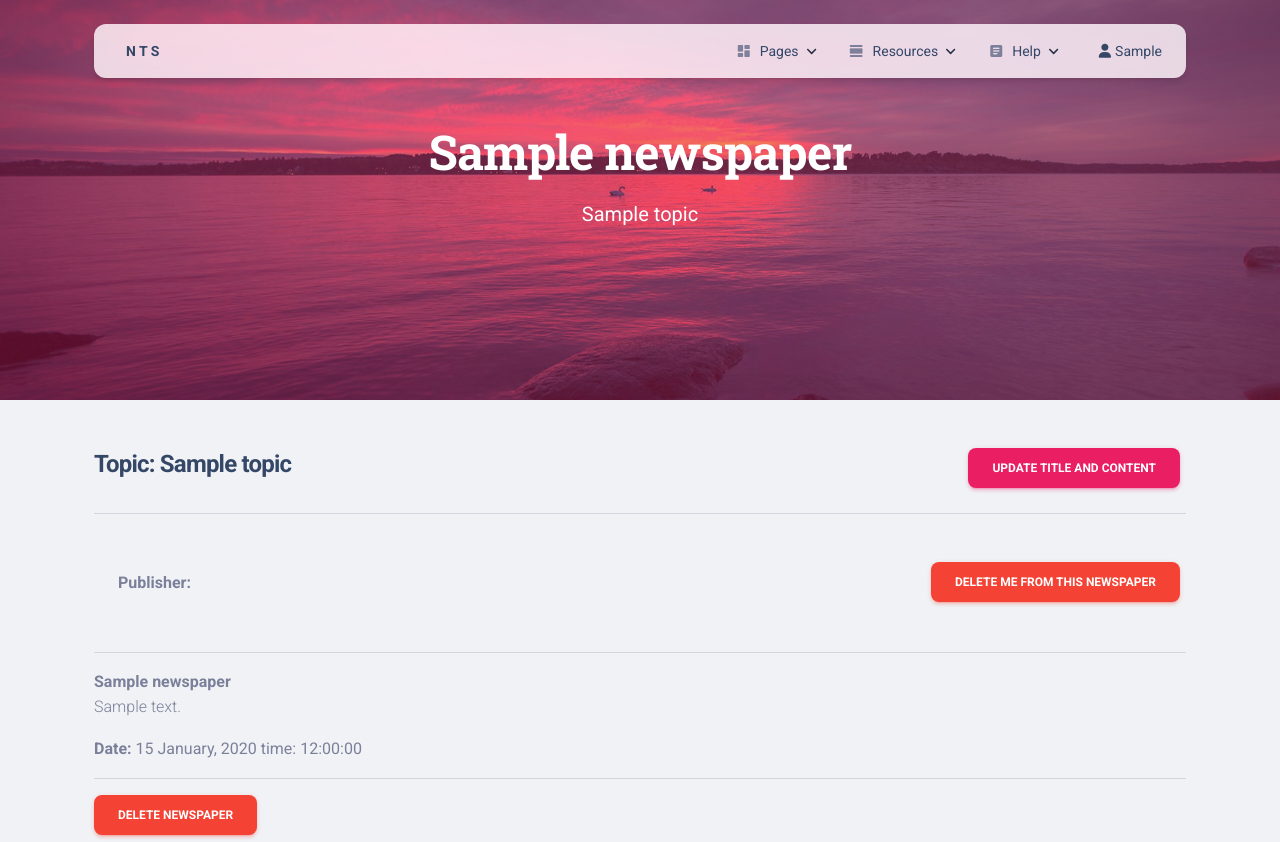
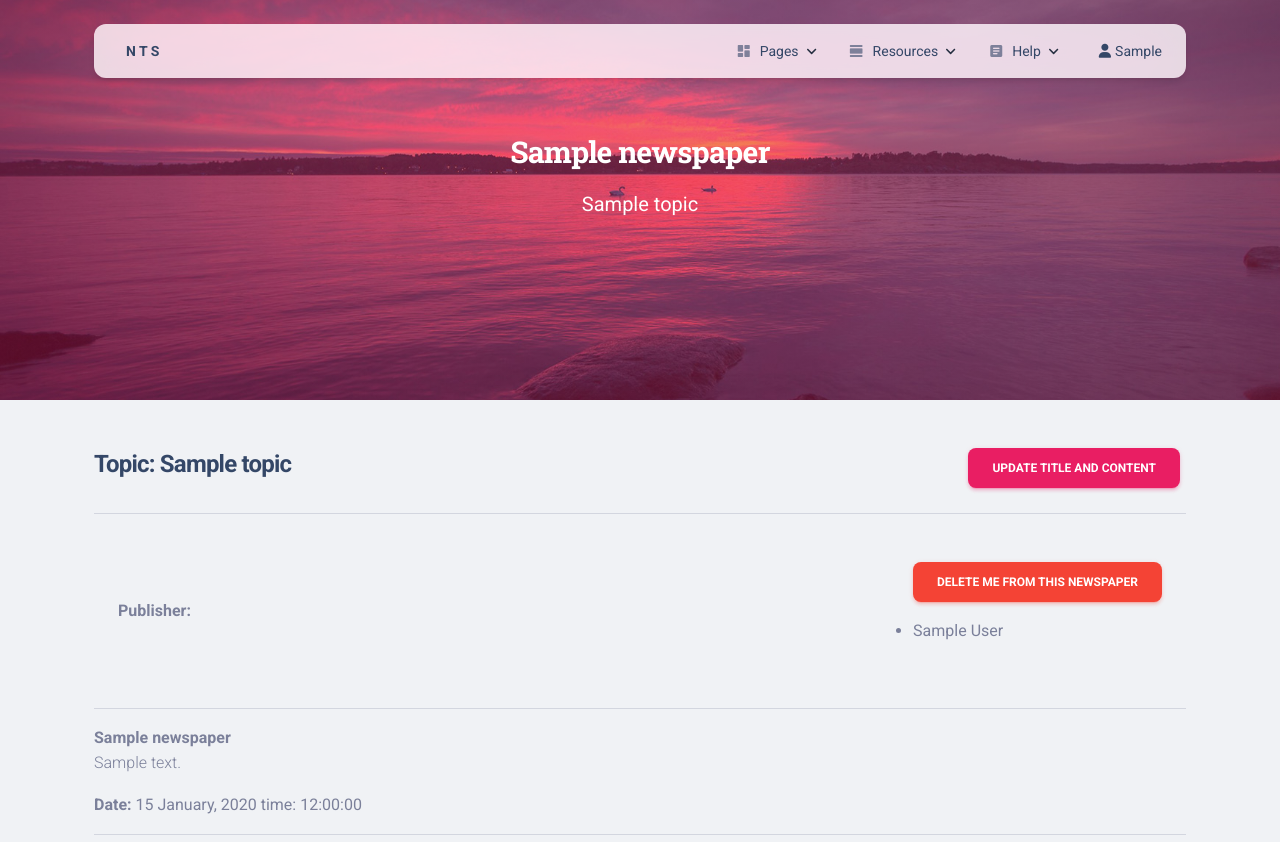
Before and after one commit to Olha-y/inform_agency, a Django app: page /newspapers/1/ in a window 1280 px wide. Shown: the top 842 px of the page. Run offline with Django 5.2, Linux system fonts and the light colour scheme; a user stored in the database is signed in; tables that the repository leaves empty hold one stand-in row (values such as "Sample post"); some libraries are stand-ins or nearby versions.

Commit message:
delete style for button assign/delete

```diff
--- a/templates/tracking_system/newspaper_detail.html
+++ b/templates/tracking_system/newspaper_detail.html
@@ -13,7 +13,7 @@
       <div class="container">
         <div class="row">
           <div class="col-lg-7 text-center mx-auto">
-            <h1 class="text-white pt-3 mt-n5">{{ newspaper.title }} </h1>
+            <h3 class="text-white pt-3 mt-n5">{{ newspaper.title }} </h3>
             <p class="lead text-white mt-3">{{ newspaper.topic.name}}</p>
           </div>
         </div>
@@ -41,12 +41,12 @@
           {% if user in newspaper.publishers.all %}
             <form method="post" action="{% url 'tracking_system:redactor-remove' pk=newspaper.id%}">
             {% csrf_token %}
-            <button type="submit" class="btn btn-danger" style="position: absolute; right: 100px">Delete me from this newspaper</button>
+            <button type="submit" class="btn btn-danger">Delete me from this newspaper</button>
             </form>
           {% else %}
             <form method="post" action="{% url 'tracking_system:redactor-assign' pk=newspaper.id%}">
             {% csrf_token %}
-            <button type="submit" class="btn btn-success" style="position: absolute; right: 100px">Assign me to this newspaper</button>
+            <button type="submit" class="btn btn-success">Assign me to this newspaper</button>
             </form>
           {% endif %}
           {% for publisher in newspaper.publishers.all %}
```
